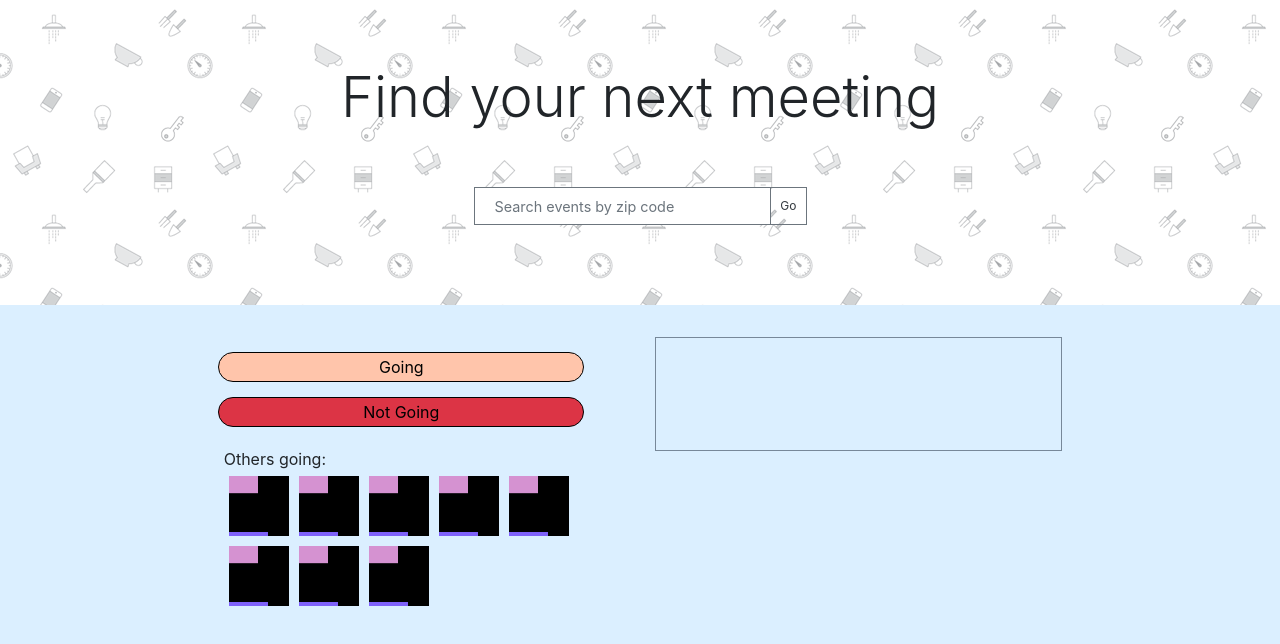
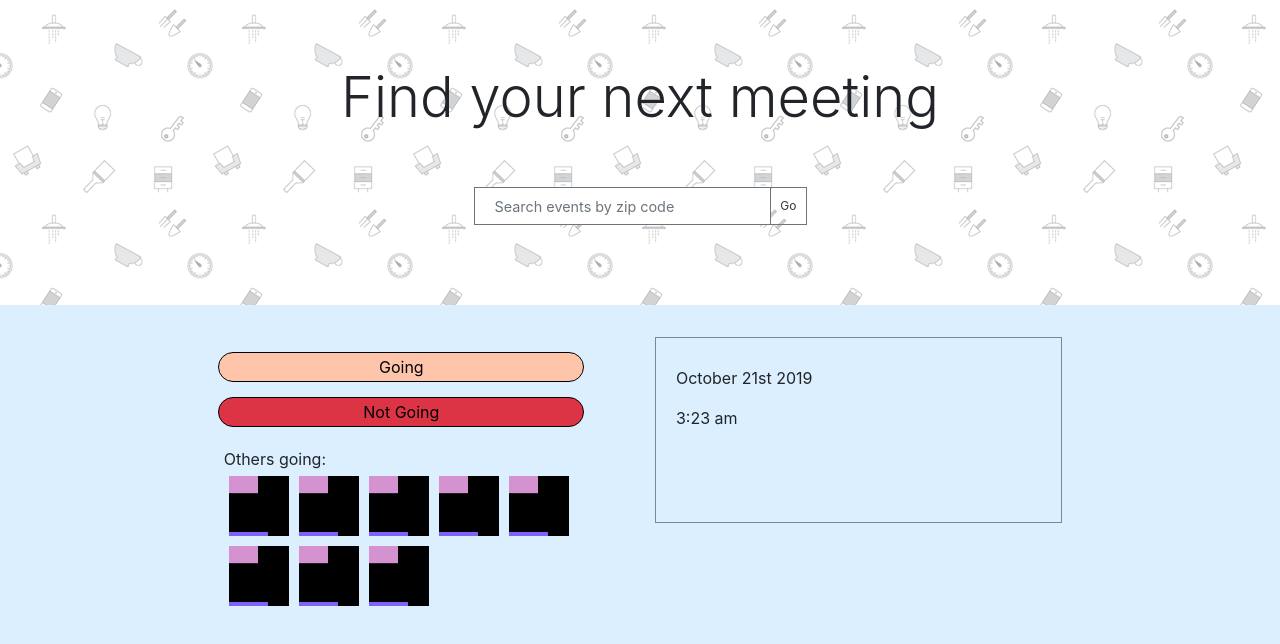
Before and after one commit to zoe-gonzales/meet-up-do-stuff, a React (Create React App) app in the folder client/: page /events/1 in a window 1280 px wide. Shown: the top 644 px of the page. Built offline with nearby package versions, Linux system fonts and the light colour scheme; no server answers.

Commit message:
adding momentJS to convert event timestamp to readable format

```diff
--- a/client/package.json
+++ b/client/package.json
@@ -6,6 +6,7 @@
   "dependencies": {
     "axios": "^0.19.0",
     "bootstrap": "^4.3.1",
+    "moment": "^2.24.0",
     "react": "^16.9.0",
     "react-dom": "^16.9.0",
     "react-redux": "^7.1.1",
--- a/client/src/pages/Event.js
+++ b/client/src/pages/Event.js
@@ -1,5 +1,6 @@
 import React from 'react';
 import { Link } from 'react-router-dom';
+import moment from 'moment';
 import UseOneEvent from '../hooks/UseOneEvent';
 import EventDetails from '../components/LargeEventCard';
 import Button from '../components/RSVPButton';
@@ -15,6 +16,9 @@ const Event = props => {
         Location,
         Desc,
     } = UseOneEvent(id);
+
+    const date = moment(DateAndTime).format('MMMM Do YYYY');
+    const time = moment(DateAndTime).format('h:mm a');
 
     return (
         <div className="row">
@@ -38,8 +42,8 @@ const Event = props => {
             <div className="col-md-4">
                 <EventDetails event={{
                     title: Title,
-                    date: DateAndTime,
-                    time: DateAndTime,
+                    date,
+                    time,
                     location: Location,
                     description: Desc,
                 }} />
```
Also changed, not shown: 1 other file (tests, documents, lock files or other folders).
